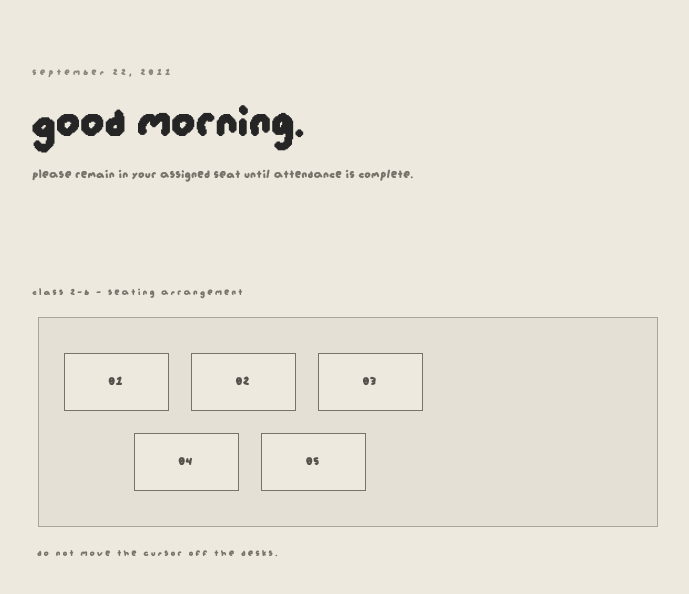
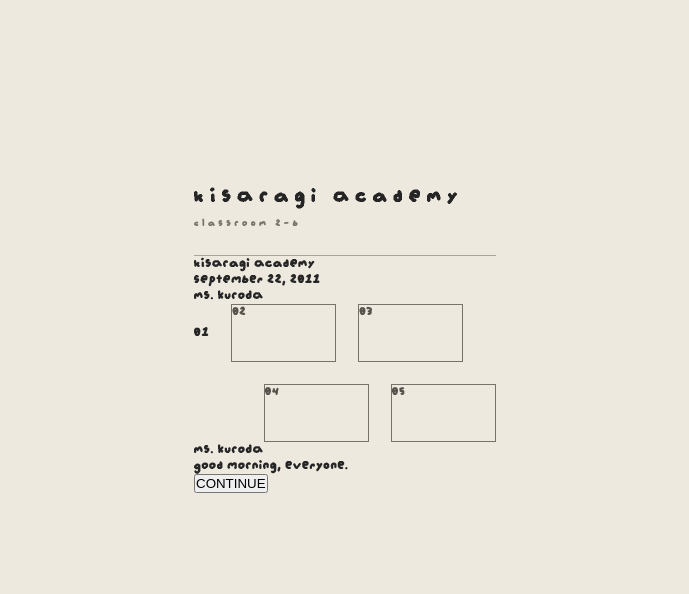
Before and after one commit to khanaaaaaa/Attendance-05, a plain HTML site: page home.html in a window 1280 px wide. Shown: the part 106-700 px from the top of the page, without its empty margins (295-984 px from the left). Drawn offline with Linux system fonts and the light colour scheme.

Commit message:
Redid the js and html to make it more interactive with a character speaking

```diff
--- a/home.html
+++ b/home.html
@@ -7,32 +7,55 @@
         <link rel="stylesheet" href="style.css">
     </head>
     <body>
-        <main>
-            <section class="welcome">
-                <p class="tiny">SEPTEMBER 22, 2011</p>
-                <h1>Good morning.</h1>
-                <p>Please remain in your assigned seat until attendance is complete.</p>
-            </section>
-            <section class="classroom">
-                <p class="desk-label">
-                    CLASS 2-B - SEATING ARRANGEMENT
-                </p>
-                <div class="desk-area" id="deskArea">
+        <main class="classroom">
+            <header>
+                <div class="school-name">KISARAGI ACADEMY</div>
+                <div class="portal-name">CLASSROOM 2-B</div>
+            </header>
+            <section class="classroom-scene">
+                <div class="blackboard">
+                    <p>KISARAGI ACADEMY</p>
+                    <span>SEPTEMBER 22, 2011</span>
+                </div>
+                <div class="teacher">
+                    <p>MS. KURODA</p>
+                </div>
+                <div class="desks">
                     <div class="desk-row">
-                        <button class="desk" type="button">01</button>
-                        <button class="desk" type="button">02</button>
-                        <button class="desk" type="button">03</button>
+                        <div class="deak">
+                            <span>01</span>
+                        </div>
+                        <div class="desk">
+                            <span>02</span>
+                        </div>
+                        <div class="desk">
+                            <span>03</span>
+                        </div>
                     </div>
                     <div class="desk-row">
-                        <button class="desk" type="button">04</button>
-                        <button class="desk" type="button" id="desk05">05</button>
+                        <div class="desk">
+                            <span>04</span>
+                        </div>
+                        <div class="desk" id="desk05">
+                            <span>05</span>
+                        </div>
                     </div>
                 </div>
             </section>
-            <p class="interaction" id="instruction">
-                DO NOT MOVE THE CURSOR OFF THE DESKS.
-            </p>
-            <p class="message" id="message"></p>
+            <section class="dialogue">
+                <div class="speaker" id="speaker">
+                    MS. KURODA
+                </div>
+                <p id="dialogueText">
+                    Good morning, everyone.
+                </p>
+                <button id="continueButton" type="button">
+                    CONTINUE
+                </button>
+            </section>
+            <p class="interaction" id="instruction"></p>
+            <p class="messsage" id="message"></p>
         </main>
+        <script src="script.js"></script>
     </body>
 </html>
```
Also changed, not shown: home.js (added, +80 -0 lines).
